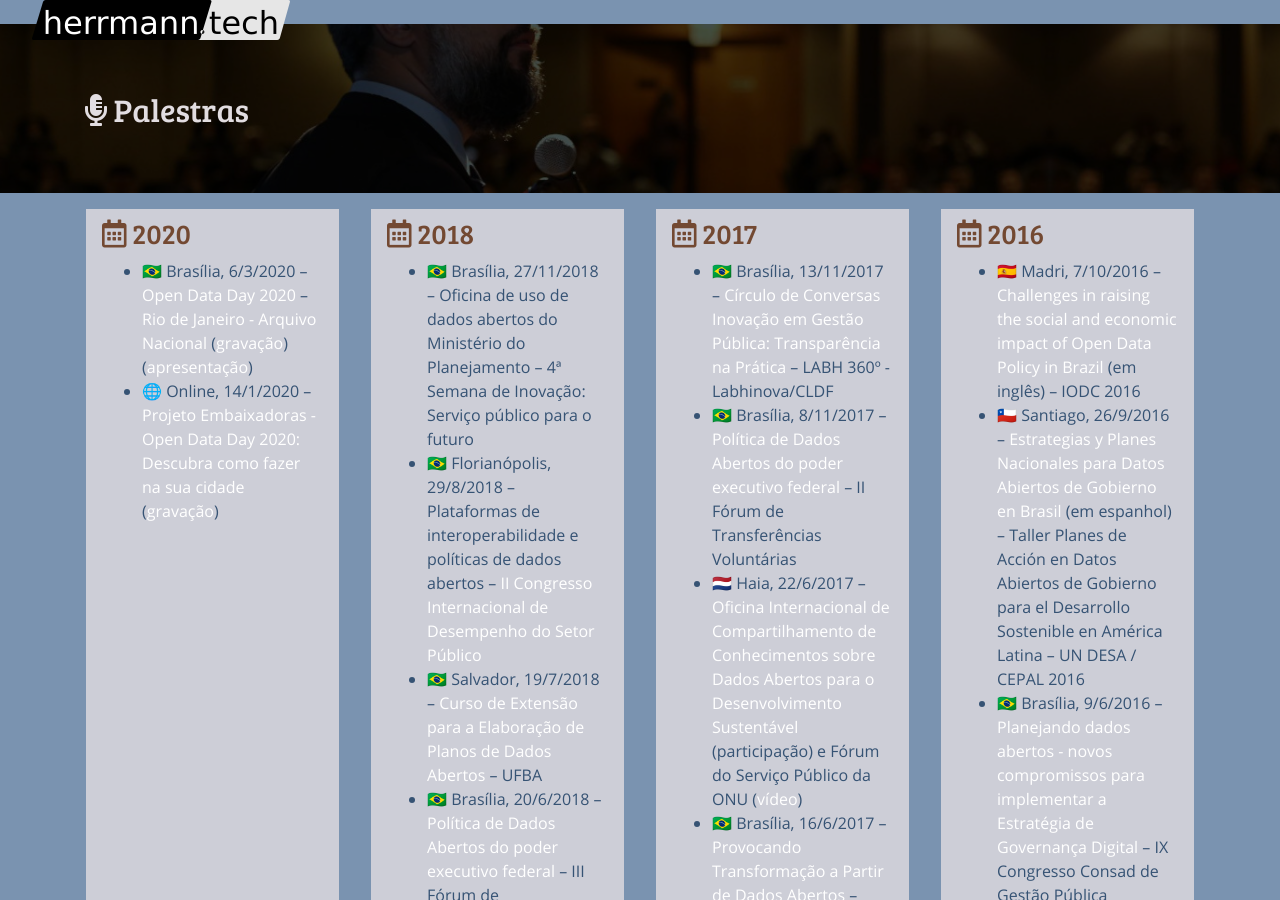
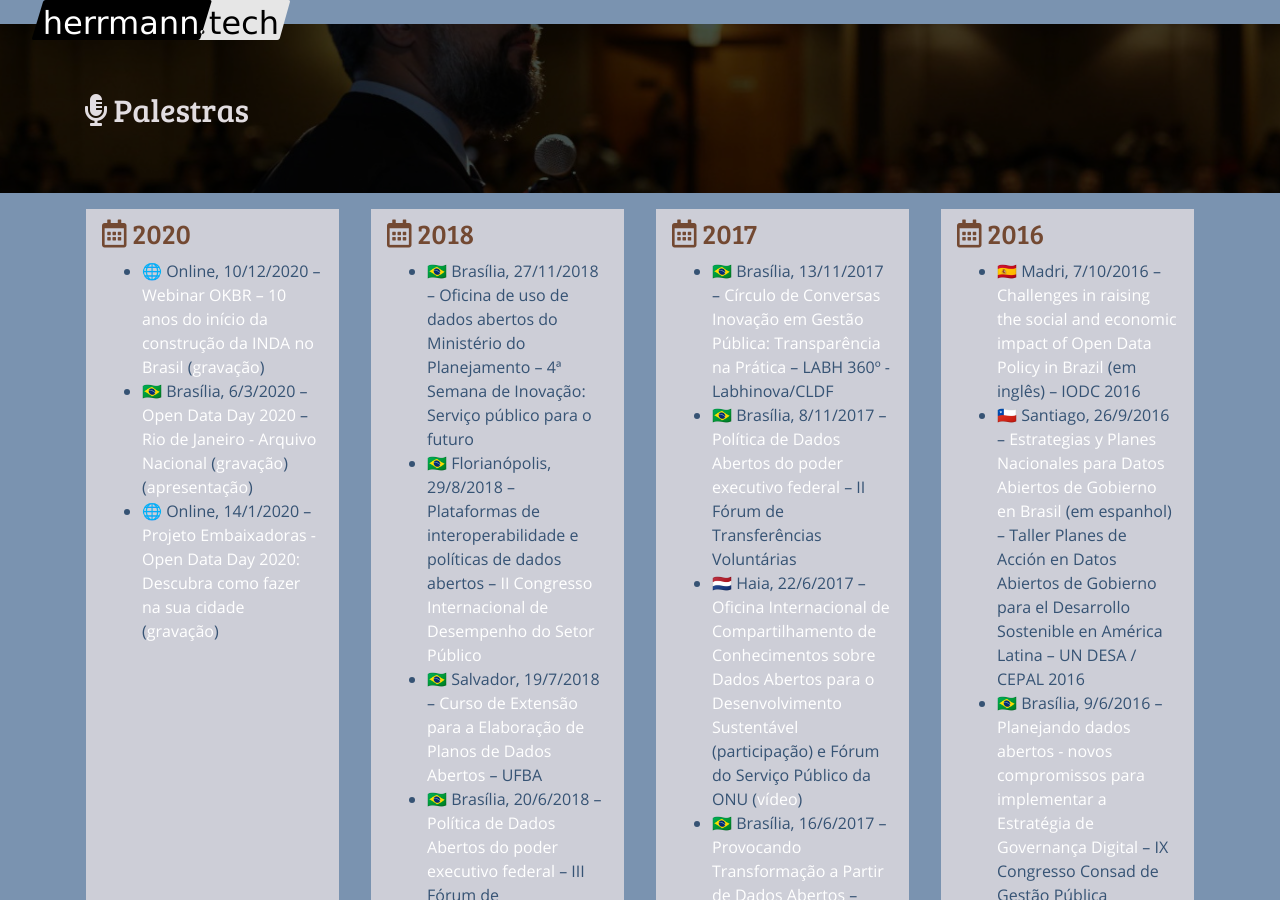
Before and after one commit to augusto-herrmann/augusto-herrmann.github.io, a Jekyll site: the page built from pt/index.md, in a window 1280 px wide and 900 px high, scrolled down 2078 px. Built offline with Jekyll 4.4.1, drawn with Linux system fonts in a browser that asks for light colours; nearby versions of some CDN libraries.

Commit message:
add OKBR 10yr of open data webinar

```diff
--- a/pt/index.md
+++ b/pt/index.md
@@ -96,6 +96,7 @@ Para mais postagens, por favor veja [o blog](blog).
 
 ### *﻿*{: .far .fa-calendar-alt} 2020
 
+* 🌐 Online, 10/12/2020 -- [Webinar OKBR – 10 anos do início da construção da INDA no Brasil](https://www.ok.org.br/noticia/webinar-celebra-10-anos-da-infraestrutura-nacional-de-dados-abertos-no-brasil/) ([gravação](https://www.youtube.com/watch?v=1rCsoU7XSdM))
 * 🇧🇷 Brasília, 6/3/2020 -- [Open Data Day 2020](https://opendataday.org) -- [Rio de Janeiro - Arquivo Nacional](http://arquivonacional.gov.br/br/ultimas-noticias/2043-6-de-marco-open-data-day-no-arquivo-nacional) ([gravação](https://www.youtube.com/watch?v=-1mR2gz_4Hg)) ([apresentação](https://pt.slideshare.net/AugustoHerrmannBatis/open-data-day-2020-arquivo-nacional-rio-de-janeiro))
 * 🌐 Online, 14/1/2020 -- [Projeto Embaixadoras - Open Data Day 2020: Descubra como fazer na sua cidade](https://embaixadoras.ok.org.br/civic%20tech/open%20data%20day%202020/2020/01/21/live-open-data-day-2020/) ([gravação](https://www.youtube.com/watch?v=MGceIuNm2xY))
 
```
Also changed, not shown: en/index.md (+1 -0 lines).
